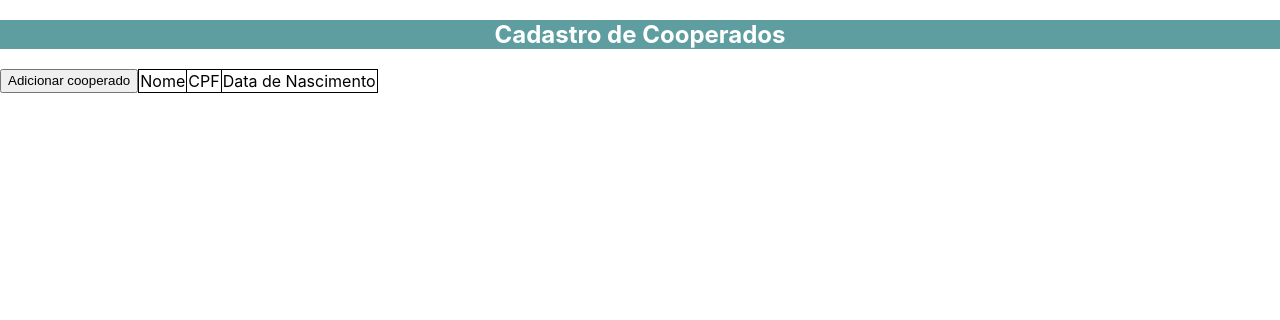
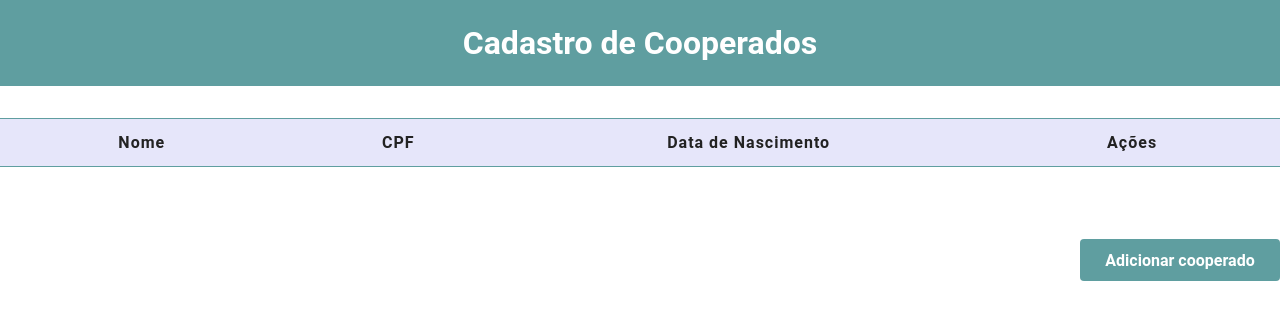
Before and after one commit to nicolyyy/desafio-cooperados, a React (Create React App) app: page / in a window 1280 px wide. Shown: the top 320 px of the page. Built offline with nearby package versions, Linux system fonts and the light colour scheme.

Commit message:
feat: styling components and create globalStyles

```diff
--- a/src/components/AddCooperativeMember/index.tsx
+++ b/src/components/AddCooperativeMember/index.tsx
@@ -1,5 +1,6 @@
 import { ChangeEvent, useState } from "react";
 import { CooperativeMember } from "../../types/CooperativeMember";
+import { Box, Button, Content, Form, Label } from "./styles";
 
 type Props = {
   onBackBtnClick: () => void;
@@ -40,30 +41,29 @@ export const AddCooperativeMember = (props: Props) => {
   };
 
   return (
-    <form>
+    <Box>
+      <Form>
         <div>
-        <label>Nome:</label>
+          <Label>Nome:</Label>
           <input type="text" value={name} onChange={onHandleName}></input>
         </div>
         <div>
-        <label>CPF:</label>
+          <Label>CPF:</Label>
           <input type="text" value={cpf} onChange={onHandleCpf}></input>
         </div>
         <div>
-        <label>Data de Nascimento:</label>
+          <Label>Data de Nascimento:</Label>
           <input
             type="text"
             value={birthDate}
             onChange={onHandleBirthDate}
           ></input>
         </div>
-
-      <input type="button" value="Voltar" onClick={onBackBtnClick} />
-      <input
-        type="button"
-        value="Adicionar Cooperado"
-        onClick={onHandleSubmit}
-      />
-    </form>
+      <Content>
+        <Button onClick={onBackBtnClick}> Voltar </Button>
+        <Button onClick={onHandleSubmit}> Adicionar cooperado </Button>
+      </Content>
+      </Form>
+    </Box>
   );
 };
--- /dev/null
+++ b/src/components/AddCooperativeMember/styles.ts
@@ -0,0 +1,51 @@
+import styled from "styled-components"
+
+export const Box = styled.div`
+  margin: 24px 0;
+  display: flex;
+  justify-content: center;
+  align-items: center;
+  height: 80vh;
+  width: 100%;
+`;
+
+export const Button = styled.button`
+  width: 100%;
+  height: 40px;
+  color: #333;
+  border: 1px solid #dcdce6;
+  border-radius: 8px;
+  padding: 0 24px;
+  margin: 8px 0;
+`;
+
+export const Content = styled.div`
+  display: flex;
+  margin: 8px 0;
+
+  > button{
+    margin: 0 4px;
+    font-size: 16px;
+  }
+
+  > button:first-child{
+    width: 30%;
+  }
+
+  > button:last-child{
+    width: 100%;
+  }
+`;
+
+export const Form = styled.form`
+  width: 100%;
+  max-width: 500px;
+  background-color: cadetblue;
+  padding: 24px;
+  border-radius: 4px;
+`;
+
+export const Label = styled.label`
+  color: #333;
+  margin: 15px 0;
+`;
--- a/src/components/CooperativeMemberList/index.tsx
+++ b/src/components/CooperativeMemberList/index.tsx
@@ -1,7 +1,7 @@
 import { useState } from "react";
 import { CooperativeMember } from "../../types/CooperativeMember";
 import { CooperativeMemberViewModal } from "../CooperativeMemberViewModal";
-import { Table, Td } from "./styles";
+import { Button, Table, Td } from "./styles";
 
 type Props = {
   list: CooperativeMember[];
@@ -24,7 +24,7 @@ export const CooperativeMemberList = (props: Props) => {
   };
 
   const ActionButtonComponent = ({ label, onClick }: { label: string, onClick: () => void }) => (
-    <input type="button" value={label} onClick={onClick} />
+    <Button value={label} onClick={onClick} />
   );
 
   return (
@@ -34,6 +34,7 @@ export const CooperativeMemberList = (props: Props) => {
           <Td>Nome</Td>
           <Td>CPF</Td>
           <Td>Data de Nascimento</Td>
+          <Td>Ações</Td>
         </tr>
         {list.map((cooperativeMember) => {
           return (
--- a/src/components/CooperativeMemberList/styles.ts
+++ b/src/components/CooperativeMemberList/styles.ts
@@ -1,10 +1,34 @@
-import styled from "styled-components"
+import styled from "styled-components";
 
 export const Table = styled.table`
   border-collapse: collapse;
+  width: 100%;
+  margin: 32px 0;
 `;
 
 export const Td = styled.td`
-  border: 1px solid black;
-  text-align: left;
-`
+  border-top: 1px solid cadetblue;
+  border-bottom: 1px solid cadetblue;
+  text-align: center;
+  font-size: 16px;
+  padding: 14px;
+  font-weight: bold;
+  color: #222222;
+  letter-spacing: 1px;
+  background-color: #e6e6fa;
+  width: 20px;
+`;
+
+export const Button = styled.input`
+  width: 60%;
+  height: 35px;
+  color: #333;
+  border: 1px solid cadetblue;
+  border-radius: 8px;
+  padding: 0 24px;
+  margin: 8px 0;
+  display: flex;
+  text-align: center;
+  font-size: 14px;
+  cursor: pointer;
+`;
--- a/src/components/Home/index.tsx
+++ b/src/components/Home/index.tsx
@@ -1,11 +1,12 @@
 import { useEffect, useState } from "react";
-import { Article, Content } from "./styles";
+import { Header, Container, Content, Button, ListContent } from "./styles";
 
 import { CooperativeMember, PageEnum } from "../../types/CooperativeMember";
 
 import { CooperativeMemberList } from "../CooperativeMemberList";
 import { AddCooperativeMember } from "../AddCooperativeMember";
 import { EditCooperativeMember } from "../EditCooperativeMember";
+import GlobalStyle from "../../utils/globalStyles";
 
 const Home = () => {
   const [cooperativeMemberList, setCooperativeMemberList] = useState(
@@ -65,24 +66,28 @@ const Home = () => {
 
   return (
     <>
-      <Article>
-        <header>
+     <GlobalStyle />
+      <Container>
+        <Header>
           <h1>Cadastro de Cooperados</h1>
-        </header>
-      </Article>
+        </Header>
 
         <Content>
+          <ListContent>
             {/* melhorar essa lógica */}
             {page === PageEnum.list && (
               <>
-            <button onClick={onAddCooperativeMember}>Adicionar cooperado</button>
                 <CooperativeMemberList
                   list={cooperativeMemberList}
                   onHandleDelete={deleteCooperativeMember}
                   onHandleEdit={editCooperativeMemberData}
                 />
+                <Button onClick={onAddCooperativeMember}>
+                  Adicionar cooperado
+                </Button>
               </>
             )}
+          </ListContent>
 
           {page === PageEnum.add && (
             <AddCooperativeMember
@@ -99,6 +104,7 @@ const Home = () => {
             />
           )}
         </Content>
+      </Container>
     </>
   );
 };
--- a/src/components/Home/styles.ts
+++ b/src/components/Home/styles.ts
@@ -1,12 +1,44 @@
 import styled from "styled-components"
 
-export const Article = styled.article`
+export const Header = styled.header`
   background-color: cadetblue;
   color: white;
   text-align: center;
+  width: 100%;
+  padding: 24px 0;
+`;
+
+export const Container = styled.div`
+  display: flex;
+  flex-direction: column;
+  align-items: center;
+
 `;
 
 export const Content = styled.section`
+  width: 100%;
+`;
+
+export const ListContent = styled.div`
   display: flex;
-  align-content: left;
+  justify-content: center;
+  flex-direction: column;
+  align-content: center;
+  width: 100%;
 `;
+
+export const Button = styled.button`
+  width: 200px;
+  height: 42px;
+  background-color: cadetblue;
+  border-radius: 4px;
+  color: #FFF;
+  font-weight: bold;
+  font-size: 16px;
+  border: 0;
+  align-self: flex-end;
+  margin-top: 40px;
+  margin-left: 30px;
+  transition: background-color 0.2s;
+  cursor: pointer;
+`;
--- /dev/null
+++ b/src/utils/globalStyles.tsx
@@ -0,0 +1,48 @@
+import { createGlobalStyle } from "styled-components";
+
+const GlobalStyle = createGlobalStyle`
+  * {
+    margin: 0;
+    padding: 0;
+    outline: 0;
+    box-sizing: border-box;
+  }
+
+  body {
+    margin: 0;
+    padding: 0;
+    font-family: Roboto, sans-serif;
+    background: #FFFF;
+  }
+
+  input, button, textarea{
+    font: 400 18px Roboto, sans-serif;
+  }
+
+  form input{
+    width: 100%;
+    height: 40px;
+    color: #333;
+    border: 1px solid #dcdce6;
+    border-radius: 8px;
+    padding: 0 24px;
+    margin: 8px 0;
+  }
+
+  button {
+    cursor: pointer;
+  }
+
+  &::-webkit-scrollbar-track {
+    background-color: #eae7e7;
+    height: 6px;
+  }
+
+  &::-webkit-scrollbar {
+    width: 12px;
+    height: 6px;
+  }
+
+`;
+
+export default GlobalStyle;
```
Lines whose indentation alone changed are shown as unchanged.
